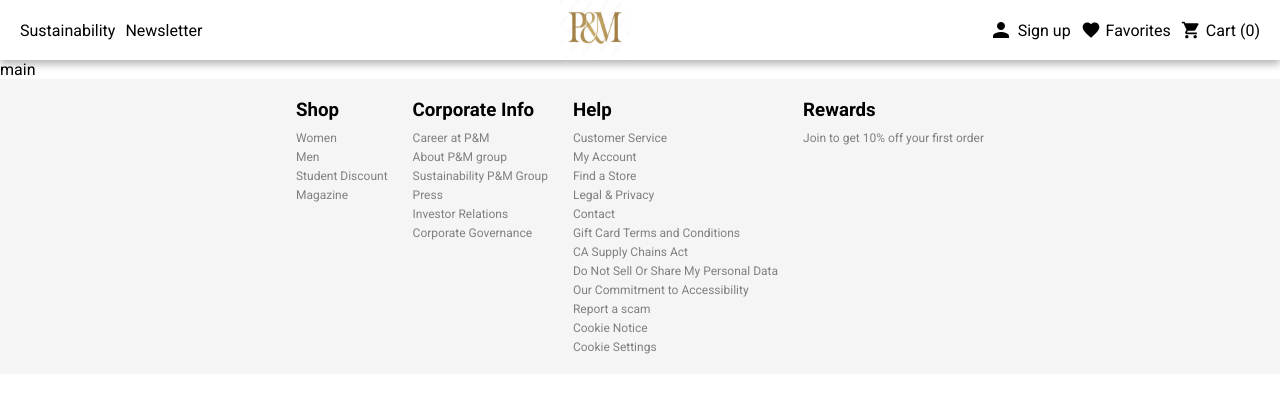
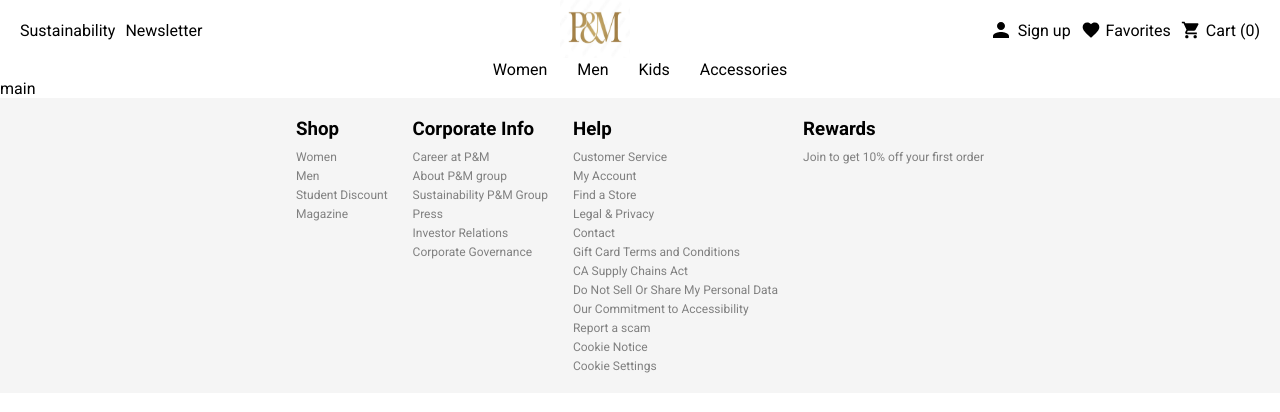
Before and after one commit to pharaoht/e_comm_frontend, a Next.js app: page / in a window 1280 px wide. Shown: the top 412 px of the page. Built offline with nearby package versions, Linux system fonts and the light colour scheme.

Commit message:
slim bar menu

```diff
--- a/src/app/layout.tsx
+++ b/src/app/layout.tsx
@@ -2,6 +2,7 @@ import type { Metadata } from "next";
 import "./globals.css";
 import Navbar from "@/components/navbar/navbar";
 import Footer from "@/components/footer/footer";
+import Slimbar from "@/components/slimbar/slimbar";
 
 
 export const metadata: Metadata = {
@@ -18,6 +19,7 @@ export default function RootLayout({
     <html lang="en">
         <body>
             <Navbar/>
+            <Slimbar/>
             {children}
             <Footer/>
         </body>
--- a/src/components/footer/footer.module.css
+++ b/src/components/footer/footer.module.css
@@ -29,3 +29,19 @@
 .liItem:hover {
     color: var(--gold);
 }
+
+@media (max-width: 600px) {
+    .hide {
+        display: none;
+    }
+    .ulContainer {
+        gap:7px
+    }
+
+    .information{
+        display: flex;
+        flex-direction: column;
+        gap: 5px;
+        text-align: center;
+    }
+}
--- a/src/components/footer/footer.tsx
+++ b/src/components/footer/footer.tsx
@@ -23,7 +23,7 @@ const Footer = () => {
         footerHeaders.map((header, idx) => (
             <nav key={idx}>
                 <h3 className={styles.header}>{header.title}</h3>
-                <ul className={styles.ulContainer}>
+                <ul className={`${styles.ulContainer} `}>
                     {groupLinks(header.title).map((link, idx) => (
                         <li key={idx} className={styles.liItem}>
                             <Link href={link.href}>{link.label}</Link>
--- a/src/components/navbar/data/navbar.data.tsx
+++ b/src/components/navbar/data/navbar.data.tsx
@@ -1,6 +1,8 @@
 import { linkTypes } from '../types/navbar.types';
 import women from '@/images/women.jpg';
 import man from '@/images/man.jpg';
+import kid from '@/images/kid.jpg';
+import things from '@/images/things.jpg';
 import { ShoppingCart, Person, Favorite, ArrowForward } from '@mui/icons-material';
 
 export const linkData: Array<linkTypes> = [
@@ -52,4 +54,16 @@ export const mobileLinks: Array<linkTypes> = [
         icon: <ArrowForward fontSize='medium' />,
         image: man
     },
+    {
+        href: '/kids',
+        label: 'Kids',
+        icon: <ArrowForward fontSize='medium' />,
+        image: kid
+    },
+    {
+        href: '/accessories',
+        label: 'Accessories',
+        icon: <ArrowForward fontSize='medium' />,
+        image: things
+    },
 ] as const;
--- a/src/components/navbar/navbar.module.css
+++ b/src/components/navbar/navbar.module.css
@@ -29,7 +29,7 @@
 }
 
 .liItem:hover{
-    color: #ffd700;
+    color: var(--gold);
 }
 
 .liItem a {
--- a/src/components/navbar/navbar.tsx
+++ b/src/components/navbar/navbar.tsx
@@ -60,6 +60,7 @@ const Navbar = () => {
     )
 
     return (
+        <header>
             <nav className={styles.container}>
                 <div className={''}>
                     <ul className={styles.ulContainer}>
@@ -98,6 +99,7 @@ const Navbar = () => {
                     </div>
                 }
             </nav>
+        </header>
     )
 };
 
--- /dev/null
+++ b/src/components/slimbar/slimbar.module.css
@@ -0,0 +1,25 @@
+.container {
+    background-color: #fff;
+    font-weight: 500;
+    cursor: pointer;
+
+}
+
+.ulContainer{
+    display: flex;
+    justify-content: center;
+    list-style: none;
+    gap: 30px;
+}
+
+.liItem:hover {
+    color: var(--gold);
+}
+
+
+
+@media (max-width: 600px) {
+    .hide {
+        display: none;
+    }
+}
--- /dev/null
+++ b/src/components/slimbar/slimbar.tsx
@@ -0,0 +1,32 @@
+import Link from 'next/link';
+import styles from './slimbar.module.css';
+import { mobileLinks } from '../navbar/data/navbar.data';
+import { linkTypes } from '../navbar/types/navbar.types';
+
+const Slimbar = () => {
+
+    const renderLinks = ( links: Array<linkTypes> ) => (
+
+        links.map((itm) => {
+            return (
+                <li key={itm.href} className={styles.liItem}>
+                    <Link href={itm.href}>
+                        <span>{itm.label}</span>
+                    </Link>
+                </li>
+            )
+        })
+    )
+
+    return (
+        <div className={`${styles.container} ${styles.hide}`}>
+            <nav>
+                <ul className={styles.ulContainer}>
+                    { renderLinks(mobileLinks) }
+                </ul>
+            </nav>
+        </div>
+    )
+};
+
+export default Slimbar;
```
Also changed, not shown: src/components/sidebar/sidebar.module.css (added), src/components/sidebar/sidebar.tsx (added), src/images/kid.jpg (added), src/images/things.jpg (added). Lines whose indentation alone changed are shown as unchanged.
